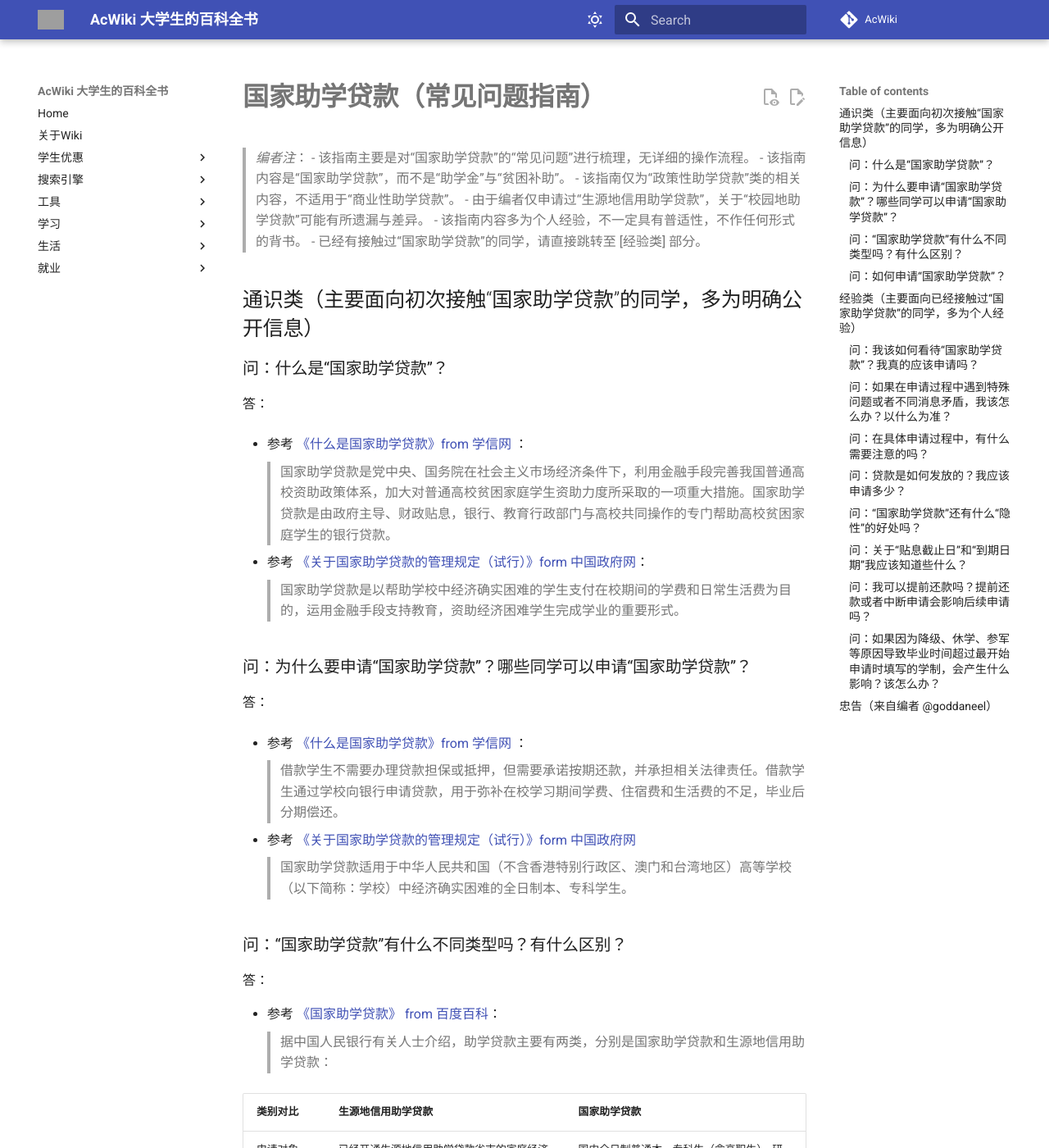
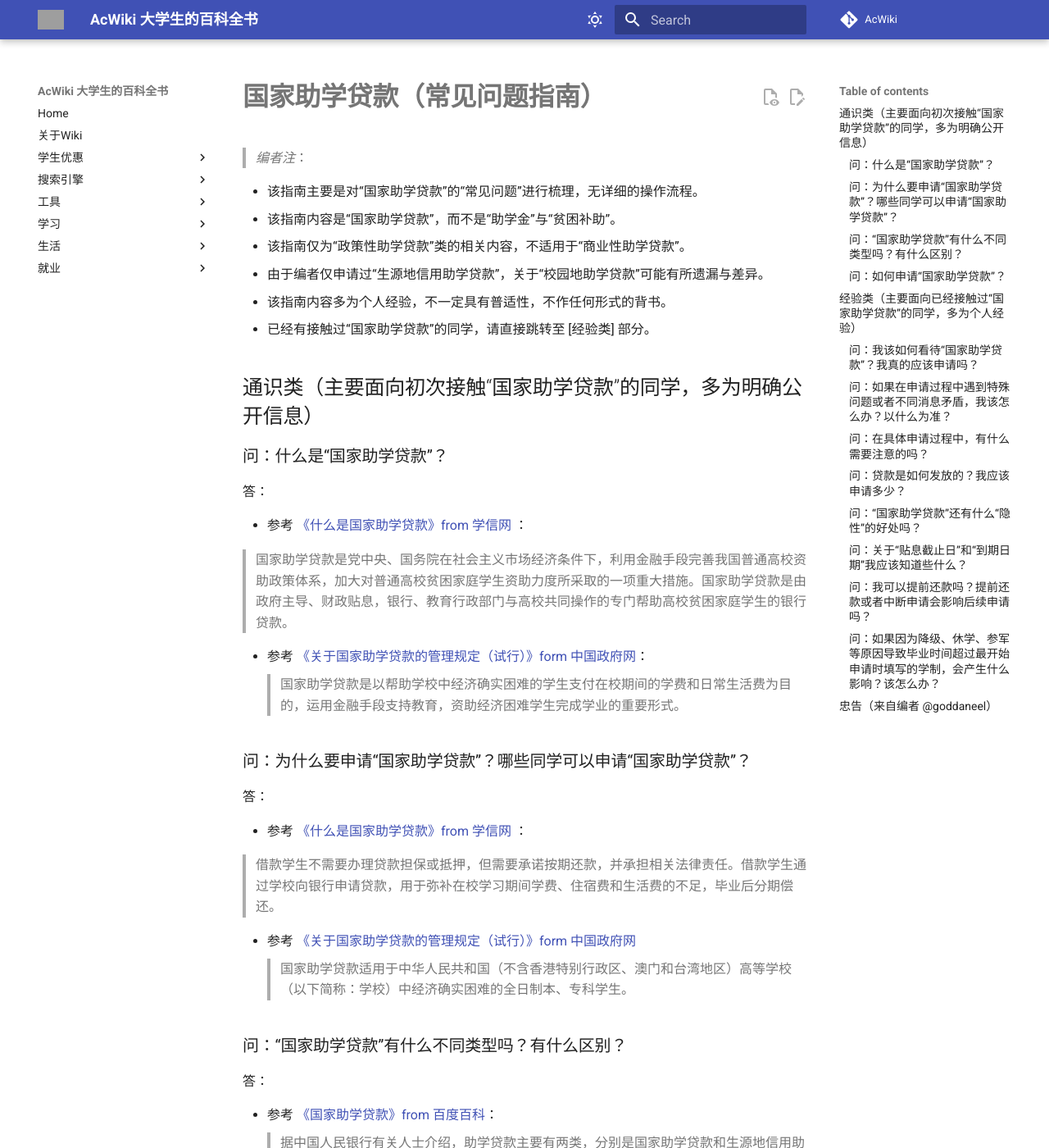
Before and after one commit to ztm0929/Ac-Wiki, an MkDocs documentation site: the page built from docs/01-student-discounts/student-assistance/national-student-loan-FAQ.md, in a window 1280 px wide and 1400 px high. Shown: the whole window at 82% size. Built offline with MkDocs 1.6.1 and Material for MkDocs 9.7.7, drawn with Linux system fonts in a browser that asks for light colours; comment, search, counter and statistics services are not loaded; some of the changed text lies outside the part shown; grey boxes are pictures that could not be loaded.

Commit message:
fix(typo): fix typo

```diff
--- a/docs/01-student-discounts/student-assistance/national-student-loan-FAQ.md
+++ b/docs/01-student-discounts/student-assistance/national-student-loan-FAQ.md
@@ -1,6 +1,7 @@
 # **国家助学贷款（常见问题指南）**
 
-> *编者注*：
+> _编者注_：
+
 - 该指南主要是对“国家助学贷款”的“常见问题”进行梳理，无详细的操作流程。
 - 该指南内容是“国家助学贷款”，而不是“助学金”与“贫困补助”。
 - 该指南仅为“政策性助学贷款”类的相关内容，不适用于“商业性助学贷款”。
@@ -8,63 +9,60 @@
 - 该指南内容多为个人经验，不一定具有普适性，不作任何形式的背书。
 - 已经有接触过“国家助学贷款”的同学，请直接跳转至 [经验类] 部分。
 
-
-
-
 ## 通识类（主要面向初次接触“国家助学贷款”的同学，多为明确公开信息）
 
+### 问：什么是“国家助学贷款”？
 
-### 问：什么是“国家助学贷款”？
-答：
-
-- 参考 [《什么是国家助学贷款》from 学信网](https://www.chsi.com.cn/gjzxdk/qa/200505/20050527/27286.html)  ：
-> 国家助学贷款是党中央、国务院在社会主义市场经济条件下，利用金融手段完善我国普通高校资助政策体系，加大对普通高校贫困家庭学生资助力度所采取的一项重大措施。国家助学贷款是由政府主导、财政贴息，银行、教育行政部门与高校共同操作的专门帮助高校贫困家庭学生的银行贷款。
-
-- 参考  [《关于国家助学贷款的管理规定（试行）》form 中国政府网](https://www.gov.cn/ztzl/2005-12/30/content_143139.htm)：
-> 国家助学贷款是以帮助学校中经济确实困难的学生支付在校期间的学费和日常生活费为目的，运用金融手段支持教育，资助经济困难学生完成学业的重要形式。
-
-
-### 问：为什么要申请“国家助学贷款”？哪些同学可以申请“国家助学贷款”？
 答：
 
 - 参考 [《什么是国家助学贷款》from 学信网](https://www.chsi.com.cn/gjzxdk/qa/200505/20050527/27286.html) ：
-> 借款学生不需要办理贷款担保或抵押，但需要承诺按期还款，并承担相关法律责任。借款学生通过学校向银行申请贷款，用于弥补在校学习期间学费、住宿费和生活费的不足，毕业后分期偿还。
+
+  > 国家助学贷款是党中央、国务院在社会主义市场经济条件下，利用金融手段完善我国普通高校资助政策体系，加大对普通高校贫困家庭学生资助力度所采取的一项重大措施。国家助学贷款是由政府主导、财政贴息，银行、教育行政部门与高校共同操作的专门帮助高校贫困家庭学生的银行贷款。
+
+- 参考 [《关于国家助学贷款的管理规定（试行）》form 中国政府网](https://www.gov.cn/ztzl/2005-12/30/content_143139.htm)：
+  > 国家助学贷款是以帮助学校中经济确实困难的学生支付在校期间的学费和日常生活费为目的，运用金融手段支持教育，资助经济困难学生完成学业的重要形式。
+
+### 问：为什么要申请“国家助学贷款”？哪些同学可以申请“国家助学贷款”？
+
+答：
+
+- 参考 [《什么是国家助学贷款》from 学信网](https://www.chsi.com.cn/gjzxdk/qa/200505/20050527/27286.html) ：
+
+  > 借款学生不需要办理贷款担保或抵押，但需要承诺按期还款，并承担相关法律责任。借款学生通过学校向银行申请贷款，用于弥补在校学习期间学费、住宿费和生活费的不足，毕业后分期偿还。
 
 - 参考 [《关于国家助学贷款的管理规定（试行）》form 中国政府网](https://www.gov.cn/ztzl/2005-12/30/content_143139.htm)
-> 国家助学贷款适用于中华人民共和国（不含香港特别行政区、澳门和台湾地区）高等学校（以下简称：学校）中经济确实困难的全日制本、专科学生。
-
+  > 国家助学贷款适用于中华人民共和国（不含香港特别行政区、澳门和台湾地区）高等学校（以下简称：学校）中经济确实困难的全日制本、专科学生。
 
 ### 问：“国家助学贷款”有什么不同类型吗？有什么区别？
+
 答：
 
-- 参考 [《国家助学贷款》 from 百度百科](https://baike.baidu.com/item/%E5%9B%BD%E5%AE%B6%E5%8A%A9%E5%AD%A6%E8%B4%B7%E6%AC%BE/964172)：
-> 据中国人民银行有关人士介绍，助学贷款主要有两类，分别是国家助学贷款和生源地信用助学贷款：
+- 参考 [《国家助学贷款》from 百度百科](https://baike.baidu.com/item/%E5%9B%BD%E5%AE%B6%E5%8A%A9%E5%AD%A6%E8%B4%B7%E6%AC%BE/964172)：
+  > 据中国人民银行有关人士介绍，助学贷款主要有两类，分别是国家助学贷款和生源地信用助学贷款：
 
-|类别对比|生源地信用助学贷款|国家助学贷款|
-|-|-|-|
-|申请对象|已经开通生源地信用助学贷款省市的家庭经济困难学生。|国内全日制普通本、专科生（含高职生）、研究生和第二学士学位学生|
-|贷款额度|贷款额度每人每学年不超过8000元，为1000到8000之间的整数，原则上用于学生在校期间的学费和住宿费。|按照每人每学年最高不超过8000元的标准，具体额度由借款人所在学校按本校的总贷款额度，学费、住宿费和生活费标准以及学生的困难程度确定|
-|贷款期限|按全日制本专科学制年限（在校生按学制剩余年限）最长加10年确定，借款期限最长不超过14年。|贷款期限最长不得超过10年|
-|贷款利率|利率执行贷款发放时中国人民银行公布的人民币贷款基准利率，在校期间，利息由财政全额贴息。学生毕业后贷款利息由借款人自行承担。|执行中国人民银行规定的同期限贷款基准利率，不上浮|
-|担保方式|学生及其家长之一组成生源地贷款共同借款人。担保人或有效资产抵押、信用户评定等证明。|信用的方式|
-|申请材料|贫困证明、录取通知书、学校交费通知单、交费卡，以及申请人身份证、户口簿、结婚证。还要提供担保人或有效资产抵押、信用户评定等证明。|申请贷款时需准备贫困证明、两个高校见证老师的身份证复印件、学生身份证复印件（老生还需要提供学生证复印件）|
+| 类别对比 | 生源地信用助学贷款                                                                                                               | 国家助学贷款                                                                                                                       |
+| -------- | -------------------------------------------------------------------------------------------------------------------------------- | ---------------------------------------------------------------------------------------------------------------------------------- |
+| 申请对象 | 已经开通生源地信用助学贷款省市的家庭经济困难学生。                                                                               | 国内全日制普通本、专科生（含高职生）、研究生和第二学士学位学生                                                                     |
+| 贷款额度 | 贷款额度每人每学年不超过 8000 元，为 1000 到 8000 之间的整数，原则上用于学生在校期间的学费和住宿费。                             | 按照每人每学年最高不超过 8000 元的标准，具体额度由借款人所在学校按本校的总贷款额度，学费、住宿费和生活费标准以及学生的困难程度确定 |
+| 贷款期限 | 按全日制本专科学制年限（在校生按学制剩余年限）最长加 10 年确定，借款期限最长不超过 14 年。                                       | 贷款期限最长不得超过 10 年                                                                                                         |
+| 贷款利率 | 利率执行贷款发放时中国人民银行公布的人民币贷款基准利率，在校期间，利息由财政全额贴息。学生毕业后贷款利息由借款人自行承担。       | 执行中国人民银行规定的同期限贷款基准利率，不上浮                                                                                   |
+| 担保方式 | 学生及其家长之一组成生源地贷款共同借款人。担保人或有效资产抵押、信用户评定等证明。                                               | 信用的方式                                                                                                                         |
+| 申请材料 | 贫困证明、录取通知书、学校交费通知单、交费卡，以及申请人身份证、户口簿、结婚证。还要提供担保人或有效资产抵押、信用户评定等证明。 | 申请贷款时需准备贫困证明、两个高校见证老师的身份证复印件、学生身份证复印件（老生还需要提供学生证复印件）                           |
 
 > 从大的方面来说，上学期间由国家贴息的助学贷款都是国家助学贷款。在就读高校办理的叫高校助学贷款，在户籍所在地向经办银行申请的助学贷款叫生源地信用助学贷款。它们之间没有什么区别，最终都是为了帮助贫困家庭学生解决学费和住宿费。开学前和开学后申请都可以。考上本省高校的学生主要推荐生源地信用助学贷款。
 
+### 问：如何申请“国家助学贷款”？
 
-### 问：如何申请“国家助学贷款”？
 答：
 
-- 参考 [《国家助学贷款-办理流程》form 百度百科](https://baike.baidu.com/item/%E5%9B%BD%E5%AE%B6%E5%8A%A9%E5%AD%A6%E8%B4%B7%E6%AC%BE/964172#5)
+- 参考 [《国家助学贷款 - 办理流程》form 百度百科](https://baike.baidu.com/item/%E5%9B%BD%E5%AE%B6%E5%8A%A9%E5%AD%A6%E8%B4%B7%E6%AC%BE/964172#5)
 
 - 参考 [《国家助学贷款申请指南》form 阳光高考](https://gaokao.chsi.com.cn/z/gkzx/index.html)
 
-
-
 ## 经验类（主要面向已经接触过“国家助学贷款”的同学，多为个人经验）
 
+### 问：我该如何看待“国家助学贷款”？我真的应该申请吗？
 
-### 问：我该如何看待“国家助学贷款”？我真的应该申请吗？
 答：
 
 - 首先，“国家助学贷款”对于“确实困难学生”来说是极为难得的国家性优惠政策。这种优惠体现在两方面，“弱担保”和“短期无息，长期低息”。对于大部分贫困学生家庭来说，正常情况下银行是不会给这类人群如此长期限的“弱担保”（共同借款人或信用）贷款。而“短期无息”可以让你在短期内没有还款压力，“长期低息”不至于让你背上不可能还清的贷款。另外关于逾期、违约等问题，“国家助学贷款”的处理相对于普通商业贷款也是要温和许多的。
@@ -75,8 +73,8 @@
 
 - 最后结论是，如果你真的认为自己需要这笔贷款，那么就去申请。但谨记一点，这是“贷款”，是需要还的。
 
+### 问：如果在申请过程中遇到特殊问题或者不同消息矛盾，我该怎么办？以什么为准？
 
-### 问：如果在申请过程中遇到特殊问题或者不同消息矛盾，我该怎么办？以什么为准？
 答：
 
 - 首先再次强调，该指南是针对“国家助学贷款”的个人经验类指南，不一定具有普适性，不作任何背书。其次，受限于编者个人经验。该指南主要面向“生源地信用助学贷款”，主要采用“[国家开发银行生源地信用助学贷款学生在线系统](http://www.csls.cdb.com.cn/)”进行申请操作，申请“校园地助学贷款”以及采用其他系统可能会出现不可预期的问题。
@@ -85,13 +83,13 @@
 
 - 如果你申请的是“校园地助学贷款”，则一切以学校资助中心为准。各高校在这方面的负责组织和具体要求有所不同，详情请咨询学校。
 
+### 问：在具体申请过程中，有什么需要注意的吗？
 
-### 问：在具体申请过程中，有什么需要注意的吗？
 答：
 
-- “国家助学贷款”在每年暑假（7、8月）进行申请，一般最迟开学后一个月结束（9月），详细请参考对应的资助管理机构消息。
+- “国家助学贷款”在每年暑假（7、8 月）进行申请，一般最迟开学后一个月结束（9 月），详细请参考对应的资助管理机构消息。
 
-- 以“国家开发银行 ”为例，贷款的申请按照合同为单位，每一学年申请都会产生一份新的贷款合同。也就是说，在进行合同内容、信息修改等操作时，每一份合同都需要注意是否有差异。
+- 以“国家开发银行”为例，贷款的申请按照合同为单位，每一学年申请都会产生一份新的贷款合同。也就是说，在进行合同内容、信息修改等操作时，每一份合同都需要注意是否有差异。
 
 - “生源地信用助学贷款”的初次申请需要在户籍所在县（市、区）的学生资助管理机构**线下办理**，初次申请需要填写基本信息、提交材料和签字等。请在咨询资助管理机构问清楚所有需要的材料后再去办理，以免不必要的奔波。
 
@@ -99,22 +97,22 @@
 
 - “校园地国家助学贷款”需要向高校学生资助部门咨询办理。同一学年内，有贷款需求的学生只能选择申请办理一种类型的国家助学贷款。
 
+### 问：贷款是如何发放的？我应该申请多少？
 
-### 问：贷款是如何发放的？我应该申请多少？
 答：
 
 - 申请助学贷款后，贷款不会直接发放到你的手中，而是直接发放到你所在高校的学杂费账户，学校在扣除学杂费后将剩余部分（如果有的话）发放到你手中。
 
 - 理论上你可以申请贷款上限，但这毕竟是贷款。个人建议是学杂费是多少就申请多少，非必要不多申请。
 
+### 问：“国家助学贷款”还有什么“隐性”的好处吗？
 
-### 问：“国家助学贷款”还有什么“隐性”的好处吗？
 答：
 
 - 在部分学校，“国家助学贷款”可以作为贫困资质的证明材料用以申请贫困档案。一般来说，“国家助学贷款”的优先级低于类似“建档立卡户”这类特殊政策资质，但高于普通的贫困证明材料。
 
+### 问：关于“贴息截止日”和“到期日期”我应该知道些什么？
 
-### 问：关于“贴息截止日”和“到期日期”我应该知道些什么？
 答：
 
 - 首先，“贴息截止日”和“到期日期”是两个完全不同概念（以“国家开发银行”为例）。
@@ -125,25 +123,23 @@
 
 - 总结就是，毕业就会产生利息，合同到期会违法。
 
+### 问：我可以提前还款吗？提前还款或者中断申请会影响后续申请吗？
 
-### 问：我可以提前还款吗？提前还款或者中断申请会影响后续申请吗？
 答：
 
 - 提前还款是允许的，以“国家开发银行”为例，会有极为明显的“提前还款”功能项，可以直接在线进行操作。
 
 - 提前还款和中断申请不会影响后续申请，今年没有申请不影响第二年的申请，也不影响其他合同。
 
+### 问：如果因为降级、休学、参军等原因导致毕业时间超过最开始申请时填写的学制，会产生什么影响？该怎么办？
 
-### 问：如果因为降级、休学、参军等原因导致毕业时间超过最开始申请时填写的学制，会产生什么影响？该怎么办？
 答：
 
 - 降级、休学等原因导致的超出学制在政策上是允许的，但一定要在这之后尽快在你申请贷款的相关补助机构更新相关信息。
 
 - 如果是“生源地信用助学贷款”，你需要去**线下更新你初次申请所留的信息**，将毕业时间更新到你实际的毕业时间。并且注意将**所有贷款合同的毕业日期**都进行修改。如果没有更新信息，那么系统将会以你最开始填写的毕业时间开始计算利息，并且会影响你后续的还款以及再次申请。
 
-- 一定要在中断学业期间中止贷款申请，参考[《黄家浚：助学贷款的还款实施中，没有关于中途休学然后复学的这个相关明确规定。》 form 教育部](http://www.moe.gov.cn/jyb_hygq/hygq_zczx/moe_1346/moe_1370/tnull_36251.html)，如果贷款按照原来的毕业日期全部发放完成，那么你的毕业日期将无法改变，利息就会产生。
-
-
+- 一定要在中断学业期间中止贷款申请，参考[《黄家浚：助学贷款的还款实施中，没有关于中途休学然后复学的这个相关明确规定。》form 教育部](http://www.moe.gov.cn/jyb_hygq/hygq_zczx/moe_1346/moe_1370/tnull_36251.html)，如果贷款按照原来的毕业日期全部发放完成，那么你的毕业日期将无法改变，利息就会产生。
 
 ## 忠告（来自编者 @goddaneel）
 
```
Also changed, not shown: docs/03-tools/cyber security/Authenticator.md (+1 -1 lines), docs/07-computer-basic/computer-basic.md (+33 -30 lines), docs/README.md (+5 -5 lines).
